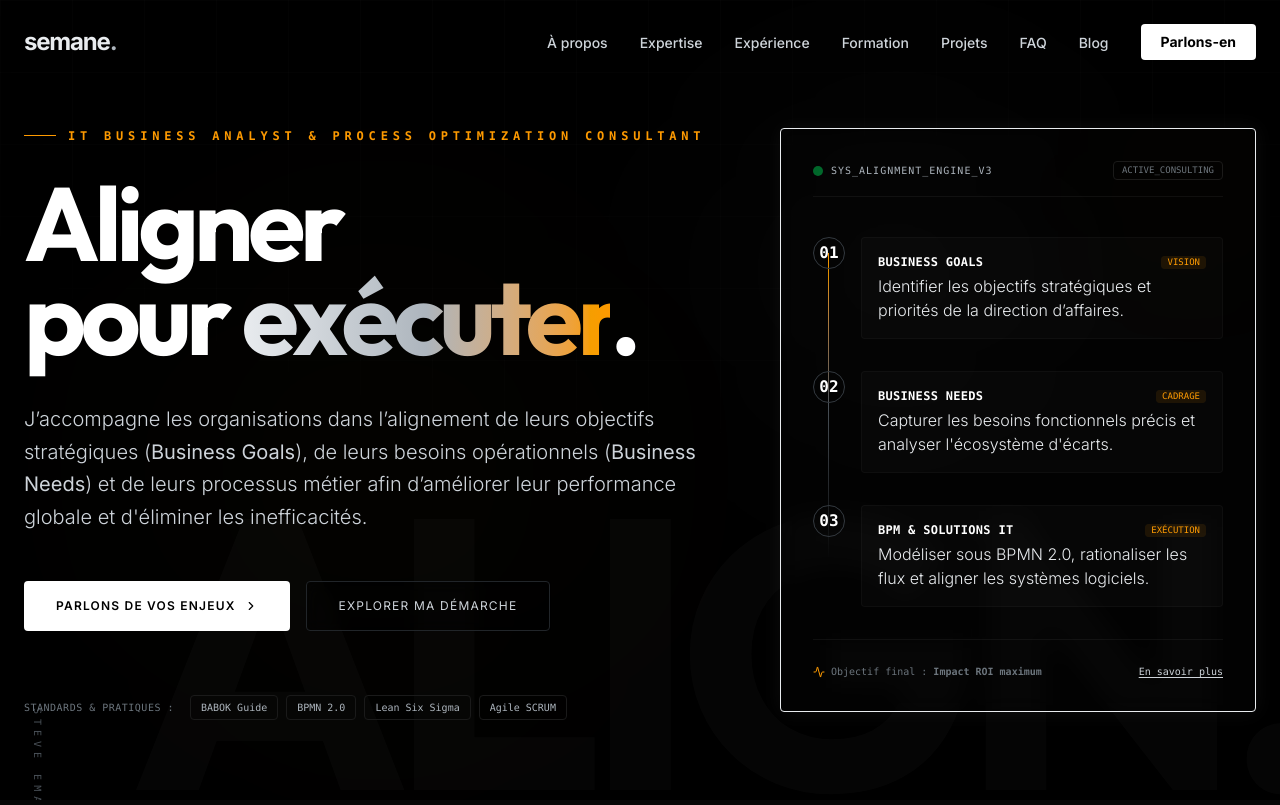
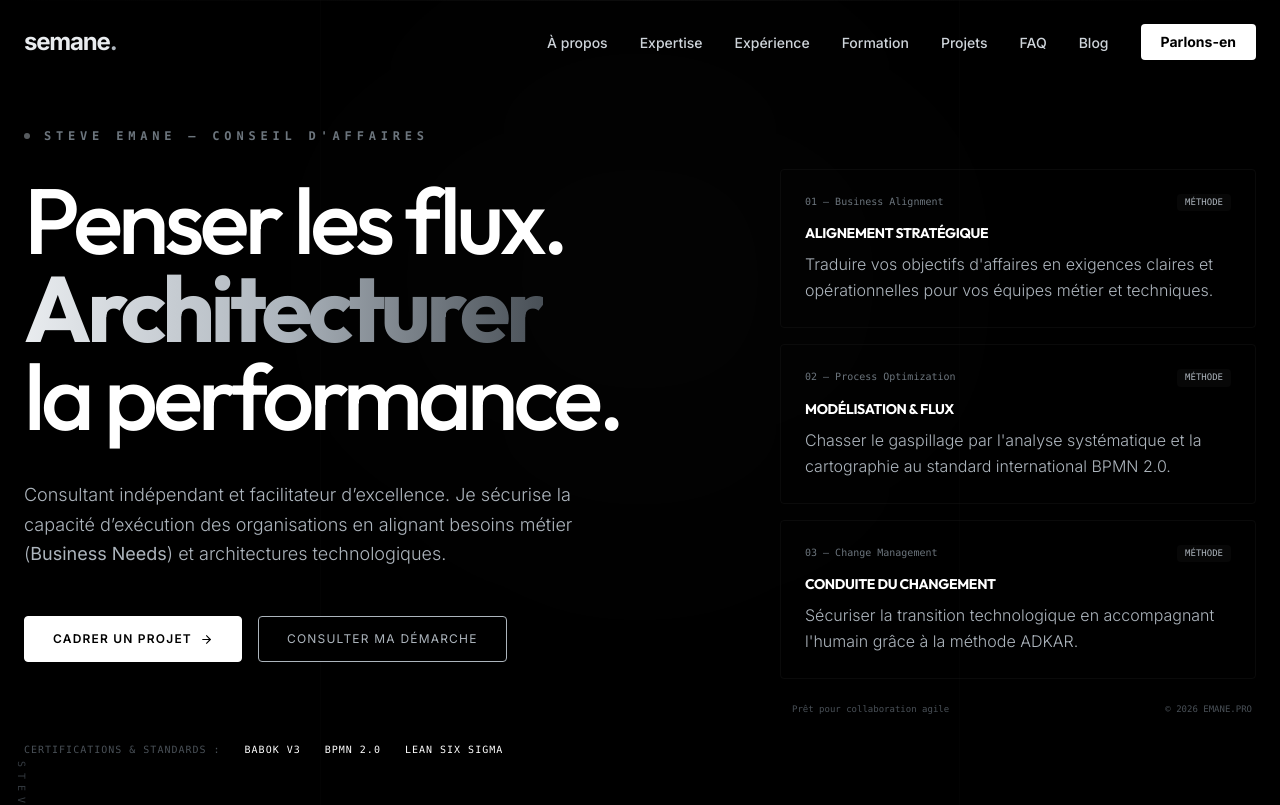
Before and after one commit to devandfree/emane, a React (Vite) app: page / in a window 1280 px wide. Shown: the top 805 px of the page. Built offline with nearby package versions, Linux system fonts and the light colour scheme.

Commit message:
refactor(hero): update core pillars and structure
Refine the hero section content to better reflect IT Business Analyst services, including updated descriptions and terminology for better professional alignment.

```diff
--- a/src/App.tsx
+++ b/src/App.tsx
@@ -155,177 +155,151 @@
       )}
     </nav>
   );
-};
-
-const Hero = () => {
-  const corePillars = [
-    {
-      step: "01",
-      title: "Business Goals",
-      desc: "Identifier les objectifs stratégiques et priorités de la direction d’affaires.",
-      tag: "Vision",
-      active: true
-    },
-    {
-      step: "02",
-      title: "Business Needs",
-      desc: "Capturer les besoins fonctionnels précis et analyser l'écosystème d'écarts.",
-      tag: "Cadrage",
-      active: true
-    },
-    {
-      step: "03",
-      title: "BPM & Solutions IT",
-      desc: "Modéliser sous BPMN 2.0, rationaliser les flux et aligner les systèmes logiciels.",
-      tag: "Exécution",
-      active: true
+};const Hero = () => {
+  const pillars = [
+    {
+      num: "01",
+      title: "Business Alignment",
+      subtitle: "Alignement Stratégique",
+      desc: "Traduire vos objectifs d'affaires en exigences claires et opérationnelles pour vos équipes métier et techniques."
+    },
+    {
+      num: "02",
+      title: "Process Optimization",
+      subtitle: "Modélisation & Flux",
+      desc: "Chasser le gaspillage par l'analyse systématique et la cartographie au standard international BPMN 2.0."
+    },
+    {
+      num: "03",
+      title: "Change Management",
+      subtitle: "Conduite du Changement",
+      desc: "Sécuriser la transition technologique en accompagnant l'humain grâce à la méthode ADKAR."
     }
   ];
 
   return (
-    <section className="relative min-h-screen flex flex-col justify-center bg-black pt-28 pb-16 px-6 overflow-hidden">
-      {/* Grid Pattern & Ambient Mask */}
-      <div className="absolute inset-0 bg-[linear-gradient(to_right,#ffffff03_1px,transparent_1px),linear-gradient(to_bottom,#ffffff03_1px,transparent_1px)] bg-[size:4.5rem_4.5rem] [mask-image:radial-gradient(ellipse_60%_60%_at_50%_0%,#000_80%,transparent_100%)]" />
-
-      {/* Floating abstract glowing orbs */}
-      <div className="absolute top-[10%] right-[15%] w-96 h-96 bg-white/[0.015] rounded-full blur-[100px] pointer-events-none" />
-      <div className="absolute bottom-[10%] left-[10%] w-[500px] h-[500px] bg-amber-500/[0.01] rounded-full blur-[120px] pointer-events-none" />
+    <section className="relative min-h-screen flex flex-col justify-center bg-black pt-32 pb-20 px-6 overflow-hidden">
+      {/* Subtle lines representing a delicate minimalist structural grid */}
+      <div className="absolute inset-x-0 top-0 h-px bg-gradient-to-r from-transparent via-white/5 to-transparent" />
+      <div className="absolute inset-y-0 left-1/4 w-px bg-white/[0.01] pointer-events-none hidden lg:block" />
+      <div className="absolute inset-y-0 right-1/4 w-px bg-white/[0.01] pointer-events-none hidden lg:block" />
+
+      {/* Masterfully soft background glow to prevent heavy contrast glare and maintain elegance */}
+      <div className="absolute top-1/3 left-1/2 -translate-x-1/2 -translate-y-1/2 w-[500px] h-[500px] bg-white/[0.012] rounded-full blur-[120px] pointer-events-none" />
 
       <div className="max-w-7xl mx-auto w-full relative z-10">
         <div className="grid grid-cols-1 lg:grid-cols-12 gap-16 items-center">
 
-          {/* Left Main Content */}
+          {/* Main textual column on the left */}
           <div className="lg:col-span-7 flex flex-col">
             <motion.div
-              initial={{ opacity: 0, y: 20 }}
+              initial={{ opacity: 0, y: 15 }}
               animate={{ opacity: 1, y: 0 }}
               transition={{ duration: 0.6 }}
-              className="flex items-center gap-3 mb-8"
+              className="flex items-center gap-3.5 mb-8"
             >
-              <span className="h-px w-8 bg-amber-500" />
-              <span className="text-[10px] sm:text-xs font-bold tracking-[0.4em] uppercase text-amber-500 font-mono">
-                IT Business Analyst &amp; Process Optimization Consultant
+              <span className="w-1.5 h-1.5 bg-silver-400 rounded-full animate-pulse" />
+              <span className="text-[10px] sm:text-xs font-mono font-bold tracking-[0.4em] uppercase text-silver-500">
+                Steve Emane — Conseil d'affaires
               </span>
             </motion.div>
 
             <motion.h1
-              initial={{ opacity: 0, y: 30 }}
+              initial={{ opacity: 0, y: 25 }}
               animate={{ opacity: 1, y: 0 }}
               transition={{ duration: 0.8, delay: 0.1 }}
-              className="text-5xl sm:text-6xl md:text-7xl lg:text-[5.5rem] xl:text-[6.5rem] font-bold text-white tracking-tighter leading-[0.9] mb-10 font-display"
+              className="text-5xl sm:text-6xl md:text-7xl lg:text-[5rem] xl:text-[5.8rem] font-medium leading-[0.95] tracking-tighter text-white font-display mb-10"
             >
-              Aligner <br />
-              pour <span className="text-transparent bg-clip-text bg-gradient-to-r from-silver-100 via-silver-400 to-amber-500 font-bold">exécuter</span>.
+              Penser les flux. <br />
+              <span className="text-transparent bg-clip-text bg-gradient-to-r from-silver-100 via-silver-400 to-silver-600 font-bold">Architecturer</span> <br />
+              la performance.
             </motion.h1>
 
             <motion.p
-              initial={{ opacity: 0, y: 20 }}
+              initial={{ opacity: 0, y: 15 }}
               animate={{ opacity: 1, y: 0 }}
               transition={{ duration: 0.8, delay: 0.2 }}
-              className="text-silver-300 text-lg md:text-xl font-light leading-relaxed max-w-2xl mb-12"
+              className="text-silver-400 text-base md:text-lg font-light leading-relaxed max-w-xl mb-12"
             >
-              J’accompagne les organisations dans l’alignement de leurs objectifs stratégiques (<b>Business Goals</b>), de leurs besoins opérationnels (<b>Business Needs</b>) et de leurs processus métier afin d’améliorer leur performance globale et d'éliminer les inefficacités.
+              Consultant indépendant et facilitateur d’excellence. Je sécurise la capacité d’exécution des organisations en alignant besoins métier (<b>Business Needs</b>) et architectures technologiques.
             </motion.p>
 
-            {/* Action buttons with animated layout */}
+            {/* Premium, ultra-clean call-to-actions */}
             <motion.div
-              initial={{ opacity: 0, y: 20 }}
+              initial={{ opacity: 0, y: 15 }}
               animate={{ opacity: 1, y: 0 }}
               transition={{ duration: 0.8, delay: 0.3 }}
-              className="flex flex-col sm:flex-row gap-4 mb-16"
+              className="flex flex-wrap gap-4 mb-20"
             >
               <a
                 href="#contact"
-                className="group relative px-8 py-4 bg-white text-black font-semibold uppercase text-xs tracking-widest hover:bg-silver-200 transition-all flex items-center justify-center rounded-sm"
+                className="group px-7 py-3.5 bg-white text-black text-xs font-semibold uppercase tracking-widest hover:bg-silver-150 transition-all rounded-sm flex items-center justify-center border border-white"
               >
-                Parlons de vos enjeux
-                <ChevronRight size={14} className="ml-2 group-hover:translate-x-1 transition-transform" />
+                Cadrer un projet
+                <ArrowRight size={13} className="ml-2 group-hover:translate-x-1 transition-transform duration-300" />
               </a>
 
               <a
                 href="#challenges"
-                className="px-8 py-4 border border-silver-800 text-silver-300 hover:text-white hover:border-silver-600 transition-all uppercase text-xs tracking-widest text-center rounded-sm bg-black/40 backdrop-blur-sm"
+                className="px-7 py-3.5 border border-silver-850 hover:border-silver-600 text-silver-400 hover:text-white transition-all uppercase text-xs tracking-widest text-center rounded-sm bg-silver-950/20 backdrop-blur-sm"
               >
-                Explorer ma démarche
+                Consulter ma démarche
               </a>
             </motion.div>
 
-            {/* Micro Tags representation of standards */}
+            {/* Subtle row of frameworks */}
             <motion.div
               initial={{ opacity: 0 }}
               animate={{ opacity: 1 }}
               transition={{ duration: 1, delay: 0.5 }}
-              className="flex flex-wrap gap-2 items-center"
+              className="flex flex-wrap gap-x-6 gap-y-2 items-center text-[10px] font-mono text-silver-600 uppercase tracking-widest"
             >
-              <span className="text-[10px] font-mono text-silver-500 uppercase tracking-wider mr-2">Standards &amp; Pratiques :</span>
-              {["BABOK Guide", "BPMN 2.0", "Lean Six Sigma", "Agile SCRUM"].map((tag, idx) => (
-                <span
-                  key={idx}
-                  className="text-[10px] font-mono border border-silver-900 bg-silver-950/40 text-silver-400 px-2.5 py-1 rounded-sm"
-                >
-                  {tag}
-                </span>
-              ))}
+              <span>Certifications &amp; Standards :</span>
+              <span className="text-white hover:text-silver-300 transition-colors">BABOK v3</span>
+              <span className="text-white hover:text-silver-300 transition-colors">BPMN 2.0</span>
+              <span className="text-white hover:text-silver-300 transition-colors">Lean Six Sigma</span>
             </motion.div>
           </div>
 
-          {/* Right Visual Dashboard Simulation */}
-          <div className="lg:col-span-5 h-full w-full">
+          {/* Elegant geometric / pure typographic card list on the right */}
+          <div className="lg:col-span-12 xl:col-span-5 flex flex-col justify-center">
             <motion.div
-              initial={{ opacity: 0, scale: 0.95, x: 20 }}
+              initial={{ opacity: 0, scale: 0.98, x: 15 }}
               animate={{ opacity: 1, scale: 1, x: 0 }}
-              transition={{ duration: 0.9, delay: 0.2 }}
-              className="relative p-6 md:p-8 bg-silver-900/10 border border-silver-850/50 rounded-sm overflow-hidden backdrop-blur-md silver-glow"
+              transition={{ duration: 0.8, delay: 0.2 }}
+              className="space-y-4"
             >
-              <div className="absolute top-0 right-0 w-32 h-32 bg-amber-500/[0.03] rounded-full blur-[80px] pointer-events-none" />
-
-              {/* Header simulation of process engine */}
-              <div className="flex justify-between items-center mb-10 pb-4 border-b border-white/5">
-                <div className="flex items-center gap-2">
-                  <span className="w-2.5 h-2.5 bg-green-500 rounded-full animate-pulse" />
-                  <span className="text-[10px] font-mono tracking-widest text-silver-400 uppercase">SYS_ALIGNMENT_ENGINE_V3</span>
-                </div>
-                <div className="text-[9px] font-mono text-silver-500 bg-silver-950 border border-silver-900 px-2 py-0.5 rounded-sm">
-                  ACTIVE_CONSULTING
-                </div>
-              </div>
-
-              {/* Steps workflow visualizer */}
-              <div className="space-y-8 relative">
-                {/* Vertical process line */}
-                <div className="absolute left-[15px] top-[16px] bottom-[16px] w-[1px] bg-gradient-to-b from-amber-500 via-silver-600 to-silver-850" />
-
-                {corePillars.map((pillar) => (
-                  <div key={pillar.step} className="flex gap-4 relative group">
-                    {/* Ring dot indicator */}
-                    <div className="w-8 h-8 rounded-full border border-silver-700 bg-silver-950 flex items-center justify-center font-mono text-2xs font-bold text-white z-10 transition-colors duration-300 group-hover:border-amber-500">
-                      {pillar.step}
-                    </div>
-
-                    <div className="flex-1 bg-white/[0.02] border border-white/[0.03] p-4 rounded-sm hover:border-white/10 transition-all duration-350">
-                      <div className="flex justify-between items-center mb-1">
-                        <h4 className="text-white text-xs font-bold tracking-wide uppercase font-mono">
-                          {pillar.title}
-                        </h4>
-                        <span className="text-[9px] font-mono uppercase bg-amber-500/10 text-amber-500 px-1.5 py-0.2 rounded-sm">
-                          {pillar.tag}
-                        </span>
-                      </div>
-                      <p className="text-2xs text-silver-405 leading-normal font-light">
-                        {pillar.desc}
-                      </p>
-                    </div>
+              {pillars.map((p, idx) => (
+                <div
+                  key={idx}
+                  className="p-6 bg-silver-950/5 border border-silver-900/40 rounded-sm hover:border-silver-800 hover:bg-silver-950/20 transition-all duration-300 group"
+                >
+                  <div className="flex justify-between items-baseline mb-3">
+                    <span className="text-[10px] font-mono text-silver-500 group-hover:text-silver-400 transition-colors">
+                      {p.num} — {p.title}
+                    </span>
+                    <span className="text-[9px] font-mono uppercase bg-silver-900/30 text-silver-400 px-2 py-0.5 rounded-sm">
+                      MÉTHODE
+                    </span>
                   </div>
-                ))}
-              </div>
-
-              {/* Interactive micro badge showing KPI connection */}
-              <div className="mt-8 pt-6 border-t border-white/5 flex justify-between items-center text-[10px] font-mono text-silver-500">
-                <div className="flex items-center gap-1.5">
-                  <Activity size={12} className="text-amber-500" />
-                  <span>Objectif final : <b>Impact ROI maximum</b></span>
-                </div>
-                <span className="text-silver-300 underline underline-offset-2">En savoir plus</span>
+
+                  <h3 className="text-sm font-bold text-white tracking-tight uppercase mb-2 font-display">
+                    {p.subtitle}
+                  </h3>
+
+                  <p className="text-2xs text-silver-400 leading-relaxed font-light">
+                    {p.desc}
+                  </p>
+                </div>
+              ))}
+
+              {/* Ultra-subtle visual connection indicator */}
+              <div className="pt-2 px-1 flex justify-between items-center text-[9px] font-mono text-silver-600">
+                <span className="flex items-center gap-1">
+                  <span className="w-1 h-1 bg-green-500 rounded-full animate-ping" />
+                  Prêt pour collaboration agile
+                </span>
+                <span>© 2026 EMANE.PRO</span>
               </div>
             </motion.div>
           </div>
@@ -333,17 +307,10 @@
         </div>
       </div>
 
-      {/* Background Accent Text */}
-      <div className="absolute -bottom-10 -right-10 pointer-events-none select-none opacity-[0.02]">
-        <h2 className="text-[30vw] font-black leading-none text-white whitespace-nowrap tracking-tighter">
-          ALIGN.
-        </h2>
-      </div>
-
-      {/* Side Label */}
-      <div className="absolute left-10 bottom-20 hidden lg:block rotate-90 origin-left">
-        <span className="text-[10px] font-mono tracking-[0.5em] text-silver-600 uppercase">
-          Steve Emane — ©2026
+      {/* Exquisite side typography annotation */}
+      <div className="absolute left-6 bottom-16 hidden lg:block rotate-90 origin-left">
+        <span className="text-[10px] font-mono tracking-[0.6em] text-silver-700 uppercase">
+          STEVE EMANE • PORTFOLIO
         </span>
       </div>
     </section>
```
